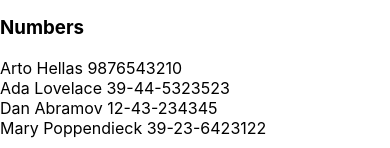
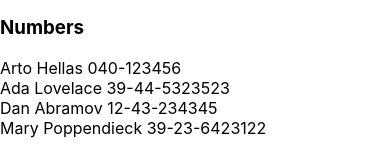
Before and after one commit to AdolfPerez/part-2, a React (Create React App) app in the folder phonebook/: page / in a window 390 px wide. Shown: the part 228-376 px from the top of the page. Built offline with nearby package versions, Linux system fonts and the light colour scheme; data requests are answered from the project's data file.

Commit message:
exercise 2.11 phonebook

```diff
--- /dev/null
+++ b/phonebook/db.json
@@ -0,0 +1,24 @@
+{
+  "persons":[
+    {
+      "name": "Arto Hellas",
+      "number": "040-123456",
+      "id": 1
+    },
+    {
+      "name": "Ada Lovelace",
+      "number": "39-44-5323523",
+      "id": 2
+    },
+    {
+      "name": "Dan Abramov",
+      "number": "12-43-234345",
+      "id": 3
+    },
+    {
+      "name": "Mary Poppendieck",
+      "number": "39-23-6423122",
+      "id": 4
+    }
+  ]
+}
--- a/phonebook/src/App.js
+++ b/phonebook/src/App.js
@@ -1,18 +1,23 @@
-import React, { useState } from 'react'
+import React, { useState, useEffect } from 'react'
+import axios from 'axios'
 import Filter from './components/Filter'
 import PersonForm from './components/PersonForm'
 import Persons from './components/Persons'
 
 const App = () => {
-  const [ persons, setPersons ] = useState([
-    { name: 'Arto Hellas', number: '9876543210' },
-    { name: 'Ada Lovelace', number: '39-44-5323523' },
-    { name: 'Dan Abramov', number: '12-43-234345' },
-    { name: 'Mary Poppendieck', number: '39-23-6423122' }
-  ])
-  const [ toPrint, setToPrint ] = useState(persons)
+  const [ persons, setPersons ] = useState([])
+  const [ toPrint, setToPrint ] = useState([])
   const [ newName, setNewName ] = useState('')
   const [ newNumber, setNewNumber ] = useState('')
+
+  useEffect(() => {
+    axios
+    .get('http://localhost:3001/persons')
+    .then(({data}) => {
+      setPersons(data)
+      setToPrint(data)
+    })
+  }, [])
 
   const onSubmit = event => {
     event.preventDefault()
--- a/phonebook/src/index.js
+++ b/phonebook/src/index.js
@@ -4,8 +4,7 @@
 import App from './App';
 import reportWebVitals from './reportWebVitals';
 
-const root = ReactDOM.createRoot(document.getElementById('root'));
-root.render(
+ReactDOM.createRoot(document.getElementById('root')).render(
   <React.StrictMode>
     <App />
   </React.StrictMode>
```
Also changed, not shown: phonebook/package.json (+6 -1 lines), 2 other files (tests, documents, lock files or other folders).
